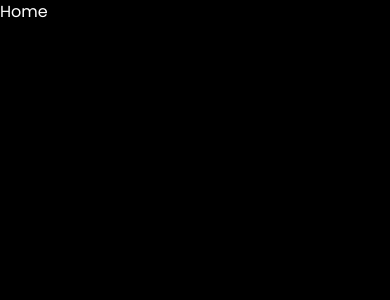
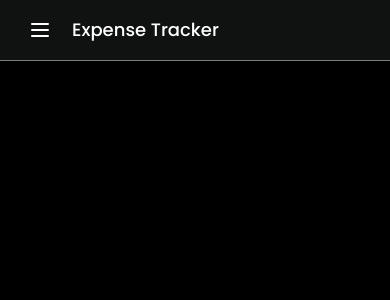
Before and after one commit to Neel-max-cpu/expenseList, a React (Vite) app in the folder frontend/: page /dashboard in a window 390 px wide. Shown: the top 300 px of the page. Built offline with nearby package versions, Linux system fonts and the light colour scheme; a web font is replaced by a local one.

Commit message:
navbar :memo:

```diff
--- /dev/null
+++ b/frontend/src/components/layouts/DashboardLayout.jsx
@@ -0,0 +1,24 @@
+import React, { useContext } from 'react'
+import { UserContext } from '../../context/userContext'
+import Navbar from './Navbar';
+import SideMenu from './SideMenu';
+
+const DashboardLayout = ({children, activeMenu}) => {
+    const {user} = useContext(UserContext);
+
+  return (
+    <div className="">
+        <Navbar activeMenu={activeMenu}/>
+        {user && (
+            <div className="flex">
+                <div className="max-[1024px]:hidden">
+                    <SideMenu activeMenu={activeMenu}/>
+                </div>
+                <div className="grow mx-5">{children}</div>
+            </div>
+        )}
+    </div>
+  )
+}
+
+export default DashboardLayout
--- /dev/null
+++ b/frontend/src/components/layouts/Navbar.jsx
@@ -0,0 +1,36 @@
+import React, { useState } from 'react'
+import SideMenu from './SideMenu';
+
+// icons --
+import { HiOutlineMenu, HiOutlineX  } from "react-icons/hi";
+
+const Navbar = ({activeMenu}) => {
+    const [openSideMenu, setOpenSideMenu] = useState(false);
+
+  return (
+    <div className="flex gap-5 bg-[#101212] border-b border-gray-200/50 backdrop-blur-[2px] py-4 px-7 sticky top-0 z-30">
+        <button
+            className="hover:cursor-pointer block lg:hidden"
+            onClick={()=>{
+                setOpenSideMenu(!openSideMenu);
+            }}
+        >
+            {openSideMenu ? (
+                <HiOutlineX className='text-2xl'/>
+            ) : (
+                <HiOutlineMenu className='text-2xl'/>
+            )}
+        </button>
+
+        <h2 className="text-lg font-medium">Expense Tracker</h2>
+
+        {openSideMenu && (
+            <div className="">
+                <SideMenu activeMenu={activeMenu}/>
+            </div>
+        )}
+    </div>
+  )
+}
+
+export default Navbar
--- /dev/null
+++ b/frontend/src/components/layouts/SideMenu.jsx
@@ -0,0 +1,9 @@
+import React from 'react'
+
+const SideMenu = () => {
+  return (
+    <div>SideMenu</div>
+  )
+}
+
+export default SideMenu
--- a/frontend/src/pages/Dashboard/Home.jsx
+++ b/frontend/src/pages/Dashboard/Home.jsx
@@ -1,8 +1,11 @@
 import React from 'react'
+import DashboardLayout from '../../components/layouts/DashboardLayout'
 
 const Home = () => {
   return (
-    <div>Home</div>
+    <DashboardLayout activeMenu="Dashboard">
+      <div className='my-5 mx-auto'></div>
+    </DashboardLayout>
   )
 }
 
```
Also changed, not shown: 5 other files (tests, documents, lock files or other folders).
